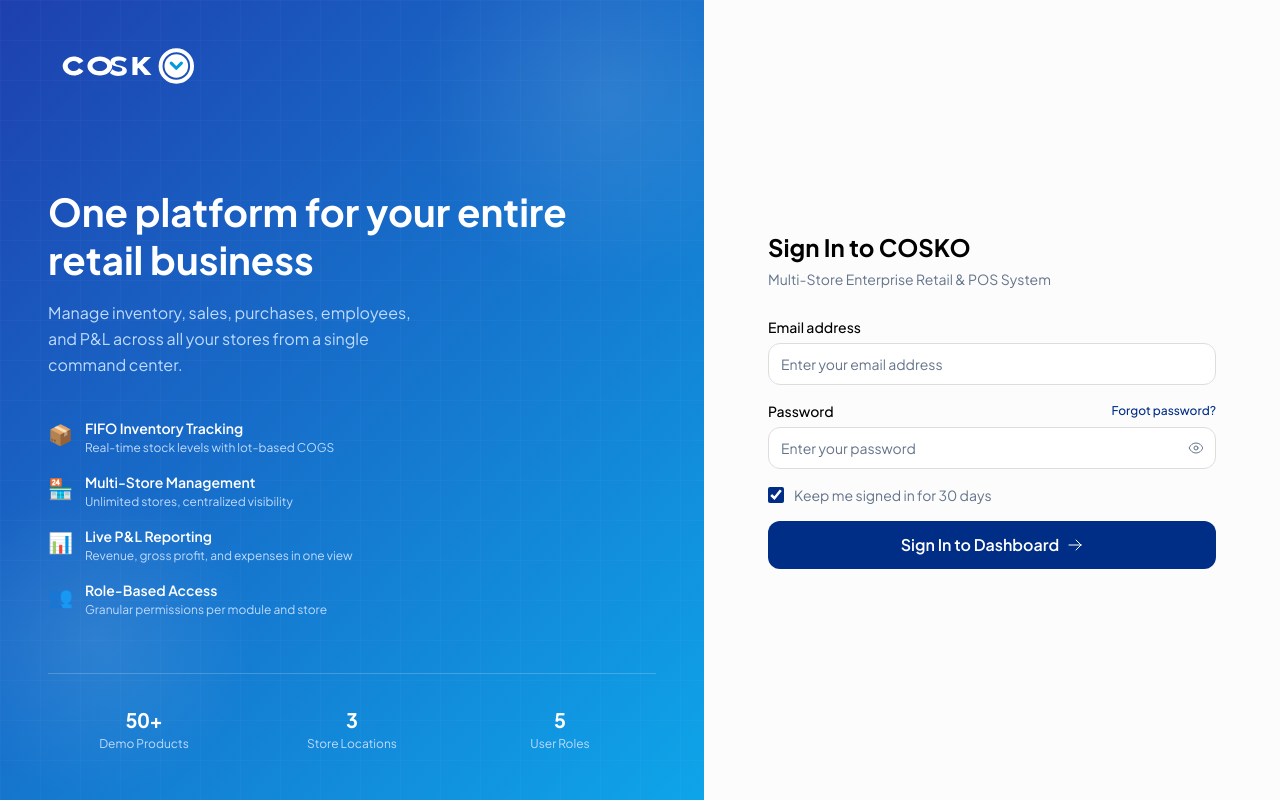
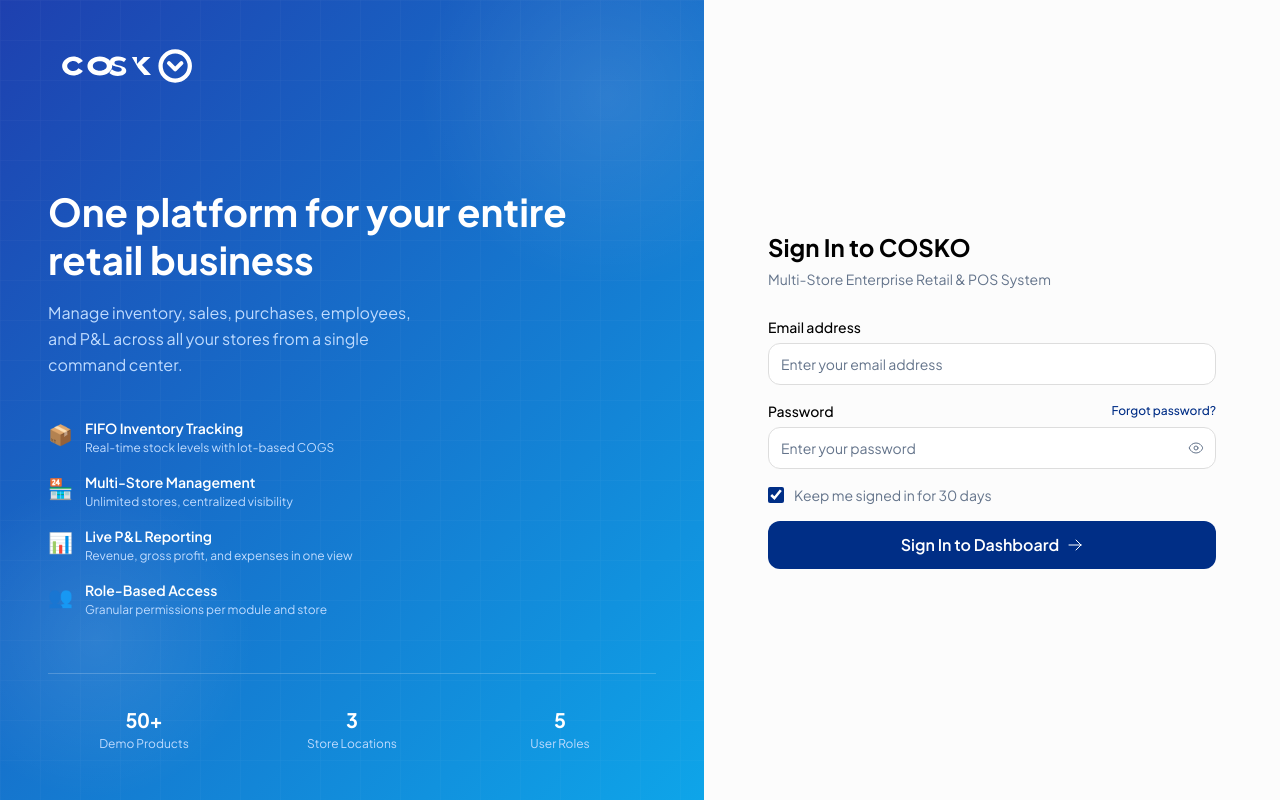
Before and after one commit to MohammadHasan1604/Cosko, a Next.js app: page /sign-up-login in a window 1280 px wide. Built offline with nearby package versions, Linux system fonts and the light colour scheme; no server answers; a web font is replaced by a local one.

Commit message:
style: refine COSKO logo vector graphics and typography hierarchy scale

```diff
--- a/src/components/ui/CoskoLogo.tsx
+++ b/src/components/ui/CoskoLogo.tsx
@@ -20,23 +20,23 @@ export const CoskoLogo = memo(function CoskoLogo({
   showText = true,
   className = '',
 }: CoskoLogoProps) {
-  // Color specifications from PDF Brand Guideline
+  // Official Color specifications from User Image & PDF Brand Guideline
   // Air Force Blue: #002E86 | Blue Cola: #009ADF | White: #FFFFFF
   let textColor = '#002E86';
-  let iconCircleColor = '#009ADF';
-  let iconChevronColor = '#FFFFFF';
+  let iconRingColor = '#009ADF';
+  let iconChevronColor = '#009ADF';
 
   if (variant === 'dark-bg') {
     textColor = '#FFFFFF';
-    iconCircleColor = '#009ADF';
-    iconChevronColor = '#FFFFFF';
+    iconRingColor = '#009ADF';
+    iconChevronColor = '#009ADF';
   } else if (variant === 'blue-bg' || variant === 'mono-white') {
     textColor = '#FFFFFF';
-    iconCircleColor = '#FFFFFF';
-    iconChevronColor = variant === 'blue-bg' ? '#009ADF' : '#00205D';
+    iconRingColor = '#FFFFFF';
+    iconChevronColor = '#FFFFFF';
   }
 
-  // Calculate proportional dimensions
+  // Calculate proportional dimensions (aspect ratio 135:32)
   const scale = size / 32;
   const logoWidth = showText ? Math.round(135 * scale) : Math.round(32 * scale);
   const logoHeight = Math.round(32 * scale);
@@ -55,39 +55,38 @@ export const CoskoLogo = memo(function CoskoLogo({
         >
           {/* C */}
           <path
-            d="M 23 7.5 C 17.5 7.5 13 11.5 13 16 C 13 20.5 17.5 24.5 23 24.5 C 27 24.5 30 22.5 31.5 20.5 L 27.5 18 C 26.5 19.3 25 20.5 23 20.5 C 20.2 20.5 17.5 18.5 17.5 16 C 17.5 13.5 20.2 11.5 23 11.5 C 25 11.5 26.5 12.7 27.5 14 L 31.5 11.5 C 30 9.5 27 7.5 23 7.5 Z"
+            d="M 22.5 7.5 C 17 7.5 12.5 11.5 12.5 16 C 12.5 20.5 17 24.5 22.5 24.5 C 26.5 24.5 29.5 22.5 31 20.5 L 27 18 C 26 19.3 24.5 20.5 22.5 20.5 C 19.7 20.5 17 18.5 17 16 C 17 13.5 19.7 11.5 22.5 11.5 C 24.5 11.5 26 12.7 27 14 L 31 11.5 C 29.5 9.5 26.5 7.5 22.5 7.5 Z"
             fill={textColor}
           />
 
           {/* O (first letter) */}
           <path
-            d="M 46 7.5 C 40 7.5 35 11.3 35 16 C 35 20.7 40 24.5 46 24.5 C 52 24.5 57 20.7 57 16 C 57 11.3 52 7.5 46 7.5 Z M 46 11.5 C 49.5 11.5 52.5 13.5 52.5 16 C 52.5 18.5 49.5 20.5 46 20.5 C 42.5 20.5 39.5 18.5 39.5 16 C 39.5 13.5 42.5 11.5 46 11.5 Z"
+            d="M 46 7.5 C 40 7.5 35 11.3 35 16 C 35 20.7 40 24.5 46 24.5 C 52 24.5 57 20.7 57 16 C 57 11.3 52 7.5 46 7.5 Z M 46 11.8 C 49.5 11.8 52.2 13.6 52.2 16 C 52.2 18.4 49.5 20.2 46 20.2 C 42.5 20.2 39.8 18.4 39.8 16 C 39.8 13.6 42.5 11.8 46 11.8 Z"
             fill={textColor}
           />
 
           {/* S */}
           <path
-            d="M 68 12.5 C 66.5 11.5 64.8 11.2 63 11.2 C 61 11.2 59.5 12 59.5 13.2 C 59.5 14.5 61 15 63.5 15.5 C 67 16.2 70 17.2 70 20.2 C 70 23.2 66.8 24.8 62.5 24.8 C 59.5 24.8 56.8 23.8 55 22.2 L 57.2 18.8 C 58.7 20.2 60.8 21 62.8 21 C 64.8 21 66 20.2 66 19 C 66 17.8 64.5 17.2 62 16.7 C 58.5 16 55.5 15 55.5 12 C 55.5 9 58.8 7.5 63 7.5 C 65.8 7.5 68.2 8.3 70 9.8 L 68 12.5 Z"
+            d="M 67.5 12.5 C 66 11.5 64.3 11.2 62.5 11.2 C 60.5 11.2 59 12 59 13.2 C 59 14.5 60.5 15 63 15.5 C 66.5 16.2 69.5 17.2 69.5 20.2 C 69.5 23.2 66.3 24.8 62 24.8 C 59 24.8 56.3 23.8 54.5 22.2 L 56.7 18.8 C 58.2 20.2 60.3 21 62.3 21 C 64.3 21 65.5 20.2 65.5 19 C 65.5 17.8 64 17.2 61.5 16.7 C 58 16 55 15 55 12 C 55 9 58.3 7.5 62.5 7.5 C 65.3 7.5 67.7 8.3 69.5 9.8 L 67.5 12.5 Z"
             fill={textColor}
           />
 
           {/* K */}
           <path
-            d="M 75 8 H 79.5 V 14.2 L 85.5 8 H 91.5 L 84 15.2 L 92 24 H 86 L 80.5 17.5 L 79.5 18.5 V 24 H 75 V 8 Z"
+            d="M 74.5 8 H 79 V 14.2 L 85 8 H 91 L 83.5 15.2 L 91.5 24 H 85.5 L 80 17.5 L 79 V 24 H 74.5 V 8 Z"
             fill={textColor}
           />
 
-          {/* O Branded Icon Treatment (Circle ring + inner circle + downward chevron) */}
-          <g transform="translate(98, 0)">
-            <circle cx="16" cy="16" r="14" fill="none" stroke={iconCircleColor} strokeWidth="3.5" />
-            <circle cx="16" cy="16" r="10.5" fill={iconCircleColor} />
-            {/* Downward Chevron (v) */}
+          {/* O Branded Icon Treatment (Cyan Ring + Inner Cyan Downward Chevron) */}
+          <g transform="translate(97, 0)">
+            <circle cx="16" cy="16" r="13" fill="none" stroke={iconRingColor} strokeWidth="3.8" />
             <path
-              d="M 11.5 13.5 L 16 18 L 20.5 13.5"
+              d="M 10.5 13.5 L 16 19 L 21.5 13.5"
               stroke={iconChevronColor}
-              strokeWidth="2.8"
+              strokeWidth="3.6"
               strokeLinecap="round"
               strokeLinejoin="round"
+              fill="none"
             />
           </g>
         </svg>
@@ -101,14 +100,14 @@ export const CoskoLogo = memo(function CoskoLogo({
           aria-label="COSKO Icon"
           className="flex-shrink-0"
         >
-          <circle cx="16" cy="16" r="14" fill="none" stroke={iconCircleColor} strokeWidth="3.5" />
-          <circle cx="16" cy="16" r="10.5" fill={iconCircleColor} />
+          <circle cx="16" cy="16" r="13" fill="none" stroke={iconRingColor} strokeWidth="3.8" />
           <path
-            d="M 11.5 13.5 L 16 18 L 20.5 13.5"
+            d="M 10.5 13.5 L 16 19 L 21.5 13.5"
             stroke={iconChevronColor}
-            strokeWidth="2.8"
+            strokeWidth="3.6"
             strokeLinecap="round"
             strokeLinejoin="round"
+            fill="none"
           />
         </svg>
       )}
```
Also changed, not shown: src/styles/tailwind.css.
